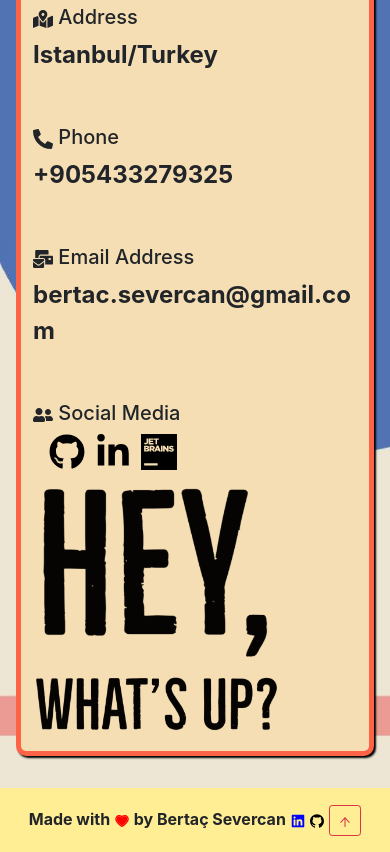
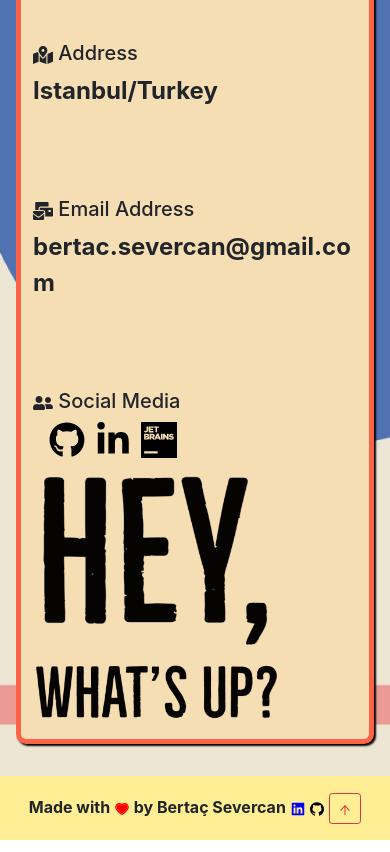
Before and after one commit to bertacsevercan/my-portfolio, a React (Create React App) app: page /contact in a window 390 px wide. Shown: the part 840-1692 px from the top of the page. Built offline with nearby package versions, Linux system fonts and the light colour scheme.

Commit message:
remove phone from contact

```diff
--- a/src/containers/Contact/index.jsx
+++ b/src/containers/Contact/index.jsx
@@ -4,7 +4,6 @@ import Button from "react-bootstrap/Button";
 import Image from "react-bootstrap/Image";
 import {
   FaMapMarkedAlt,
-  FaPhoneAlt,
   FaMailBulk,
   FaAddressCard,
   FaUserFriends,
@@ -74,6 +73,7 @@ const Contact = () => {
           {t("contact.titles.title1")} <FaAddressCard />{" "}
         </h1>
         <br />
+        <br />
         <div className="contact-info-flex">
           <div className="contact-info-text">
             <h5>
@@ -82,17 +82,13 @@ const Contact = () => {
             </h5>
             <p>{t("contact.texts.text0")}</p>
             <br />
-            <h5>
-              {" "}
-              <FaPhoneAlt /> {t("contact.headers.head1")}
-            </h5>
-            <p>+905433279325</p>
             <br />
             <h5>
               {" "}
               <FaMailBulk /> {t("contact.headers.head2")}
             </h5>
             <p>bertac.severcan@gmail.com</p>
+            <br />
             <br />
             <h5>
               {" "}
--- a/src/containers/Resume/index.jsx
+++ b/src/containers/Resume/index.jsx
@@ -13,7 +13,7 @@ const Resume = () => {
         <h1>Bertaç Severcan</h1>
         <div className="contact-head">
           <p>
-            +90-543-327-9325 | bertac.severcan@gmail.com |{" "}
+            bertac.severcan@gmail.com |{" "}
             <a
               href="https://github.com/bertacsevercan"
               rel="noreferrer"
```
Also changed, not shown: src/containers/Projects/index.jsx (+4 -4 lines), src/containers/Projects/iframes/index.jsx (indentation only).
